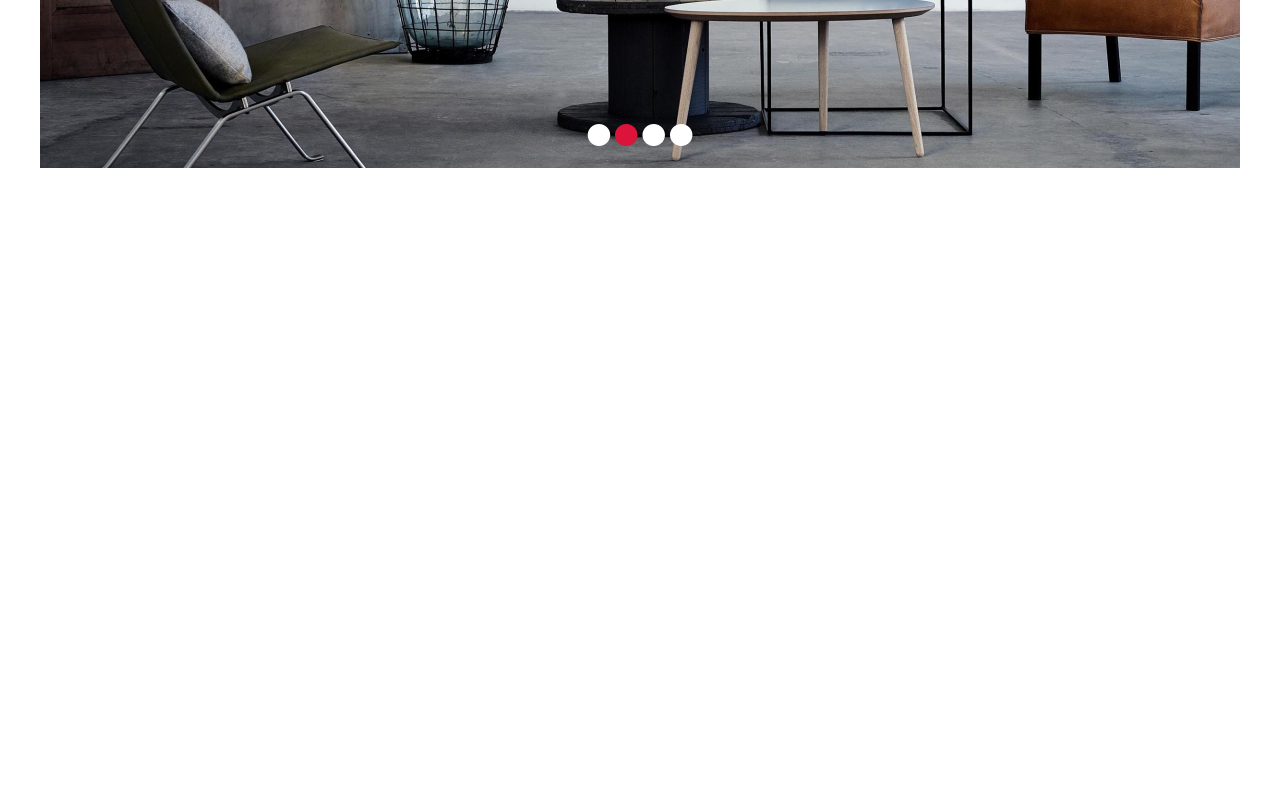
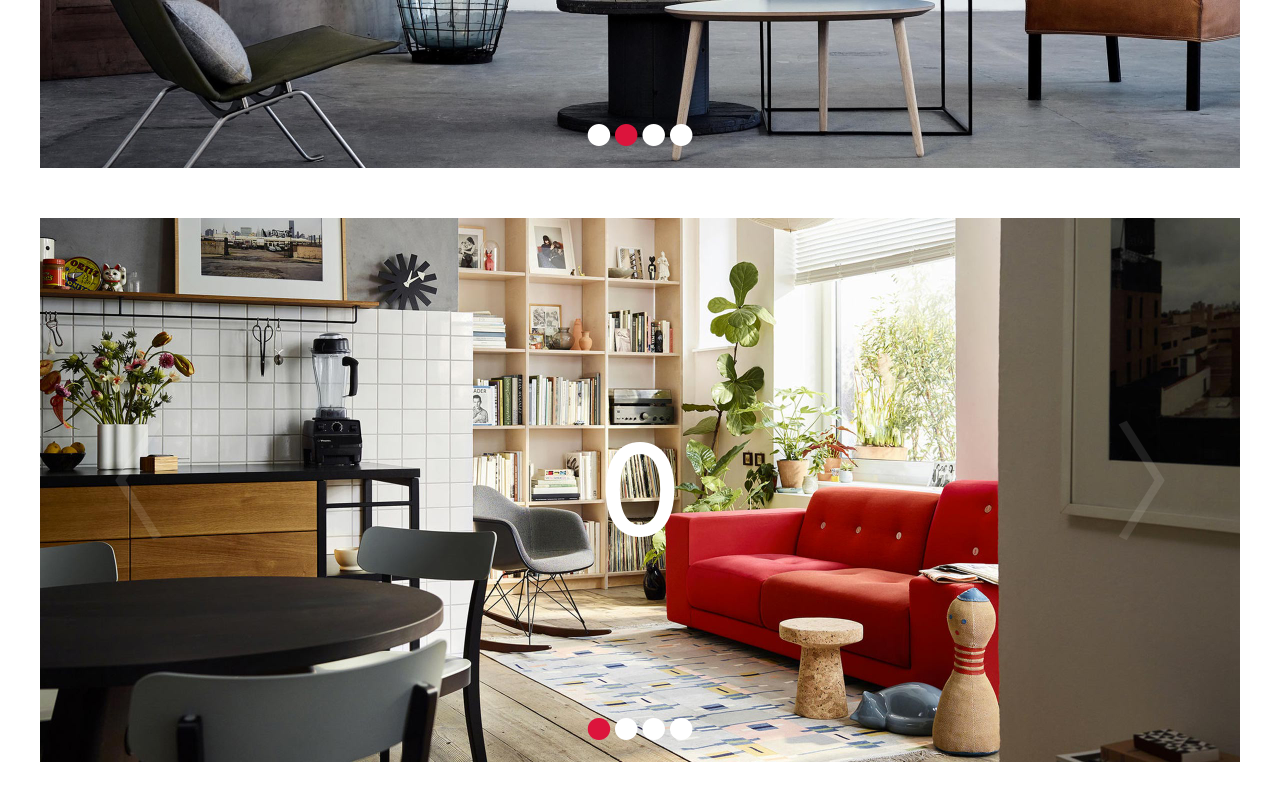
Before and after one commit to booldook/2020-kn-pb2-03-valencia, a plain HTML site: page public/html/10.slide.html in a window 1280 px wide. Shown: the part 3520-4320 px from the top of the page. Drawn offline with Linux system fonts and the light colour scheme.

Commit message:
wrapper7 animation

```diff
--- a/public/css/10.slide.css
+++ b/public/css/10.slide.css
@@ -59,7 +59,6 @@ html, body {height: 10000px;}
 .wrapper5 .pager.active {color: crimson;}
 
 
-
 .wrapper6 .stage {width: 100%; position: relative; overflow: hidden;}
 .wrapper6 .slide-wrap {position: relative;}
 .wrapper6 .slide > h1 {position: absolute; width: 100%; height: 100%; top: 0; left: 0; font-size: 10vw; display: flex; justify-content: center; align-items: center; color: #fff;}
@@ -70,3 +69,16 @@ html, body {height: 10000px;}
 .wrapper6 .pager-wrap {position: absolute; bottom: 10px; left: 50%; transform: translateX(-50%); user-select: none;}
 .wrapper6 .pager {font-size: 30px; color: #fff; cursor: pointer;}
 .wrapper6 .pager.active {color: crimson;}
+
+
+.wrapper7 .stage {width: 100%; position: relative; overflow: hidden;}
+.wrapper7 .slide-wrap {position: relative;}
+.wrapper7 .slide > h1 {position: absolute; width: 100%; height: 100%; top: 0; left: 0; font-size: 10vw; display: flex; justify-content: center; align-items: center; color: #fff;}
+.wrapper7 .slide {transition: all 0.5s;}
+.wrapper7 .slide:nth-child(2) {position: absolute; top: 0; left: 0; opacity: 0; transform: scale(1.3);}
+.wrapper7 .btn-prev, .wrapper7 .btn-next {font-size: 10vw; color: #fff; text-shadow: 0 0 2vw rgba(0,0,0,0.5); position: absolute; z-index: 9; top: calc(50% - 8vw); opacity: .1; transition: opacity 1s;}
+.wrapper7 .btn-next {right: 0;}
+.wrapper7 .btn-prev:hover, .wrapper7 .btn-next:hover {opacity: .7;}
+.wrapper7 .pager-wrap {position: absolute; bottom: 10px; left: 50%; transform: translateX(-50%); user-select: none;}
+.wrapper7 .pager {font-size: 30px; color: #fff; cursor: pointer;}
+.wrapper7 .pager.active {color: crimson;}
--- a/public/html/10.slide.html
+++ b/public/html/10.slide.html
@@ -132,6 +132,19 @@
 	</div>
 	<!--// slide 6 -->
 
+	<!-- slide 7 - 생성, prev/next, interval, fade-type, css Animation -->
+	<div class="wrapper wrapper7">
+		<div class="stage">
+			<div class="slide-wrap">
+				<!-- .slide가 생성 -->
+			</div>
+			<div class="btn-prev">〈</div>
+			<div class="btn-next">〉</div>
+			<div class="pager-wrap"></div>
+		</div>
+	</div>
+	<!--// slide 7 -->
+
 	<script src="../js/10.slide.js"></script>
 </body>
 </html>
--- a/public/js/10.slide.js
+++ b/public/js/10.slide.js
@@ -241,10 +241,8 @@
 	var $btnNext = $(".wrapper6 .btn-next");
 	var $pagerWrap = $(".wrapper6 .pager-wrap");
 	var $pager;				// 생성된 $(".wrapper6 .pager")
-	var $slide;				// 화면에 보여지는 $(".slide") : 항상 3개만 존재
 	var $slides = [];	// $(".slide")들 모두를 담아놓는 배열(필요할때 복사해서 가져다 쓴다)
 	var idx = 0;											// 현재 화면에 보이는 slide의 index
-	var target;												// 움직일 목표값 (-100%, 100%)
 	var lastIdx = slides.length - 1;	// $(".slide")들 중에 마지막 index
 	var interval;											// setInterval을 담아놓는 변수
 
@@ -303,3 +301,86 @@
 	}
 	init();
 })();
+
+
+// wrapper7 생성, prev/next, interval
+(function(){
+	var slides = [
+		{ id: 0, src: '../img/slide-0.jpg', title: '침대1' },
+		{ id: 1, src: '../img/slide-1.jpg', title: '침대2' },
+		{ id: 2, src: '../img/slide-2.jpg', title: '침대3' },
+		{ id: 3, src: '../img/slide-3.jpg', title: '쇼파4' }
+	];
+
+	var $slideStage = $(".wrapper7 .stage");
+	var $slideWrap = $(".wrapper7 .slide-wrap");
+	var $btnPrev = $(".wrapper7 .btn-prev");
+	var $btnNext = $(".wrapper7 .btn-next");
+	var $pagerWrap = $(".wrapper7 .pager-wrap");
+	var $pager;				// 생성된 $(".wrapper7 .pager")
+	var $slides = [];	// $(".slide")들 모두를 담아놓는 배열(필요할때 복사해서 가져다 쓴다)
+	var idx = 0;											// 현재 화면에 보이는 slide의 index
+	var lastIdx = slides.length - 1;	// $(".slide")들 중에 마지막 index
+	var interval;											// setInterval을 담아놓는 변수
+
+	function init() {
+		var html, i;
+		for(i in slides) {
+			html = '<div class="slide">';
+			html += '<img class="w-100" src="'+slides[i].src+'">';
+			html += '<h1>'+i+'</h1>';
+			html += '</div>';
+			$slides[i] = $(html);
+			html = '<span class="pager">●</span>';
+			$pagerWrap.append(html);
+		}
+		$pager = $pagerWrap.find(".pager");
+		$pager.click(onPagerClick).eq(idx).addClass("active");
+		slideInit();
+		//interval = setInterval(onNext, 3000);
+	}
+
+	function slideInit() {
+		$slideWrap.html($slides[idx].clone());
+	}
+
+	$btnPrev.click(onPrev);
+	$btnNext.click(onNext);
+	//$slideStage.mouseover(onHover);
+	//$slideStage.mouseleave(onLeave);
+
+	function onHover() {
+		clearInterval(interval);
+	}
+
+	function onLeave() {
+		interval = setInterval(onNext, 3000);
+	}
+
+	function onPrev() {
+		idx = (idx == 0) ? lastIdx : idx - 1;
+		ani();
+	}
+
+	function onNext() {
+		idx = (idx == lastIdx) ? 0 : idx + 1;
+		ani();
+	}
+
+	function onPagerClick() {
+		idx = $(this).index();
+		ani();
+	}
+
+	function ani() {
+		$pager.removeClass("active").eq(idx).addClass("active");
+		$slideWrap.append($slides[idx].clone());
+
+		$slideWrap.find(".slide").eq(0).css({"opacity": 0, "transform": "scale(1.3)"});
+		$slideWrap.find(".slide").eq(1).css("opacity");
+		$slideWrap.find(".slide").eq(1).css("transform");
+		$slideWrap.find(".slide").eq(1).css({"opacity": 1, "transform": "scale(1)"});
+		setTimeout(slideInit, 500);
+	}
+	init();
+})();
```
